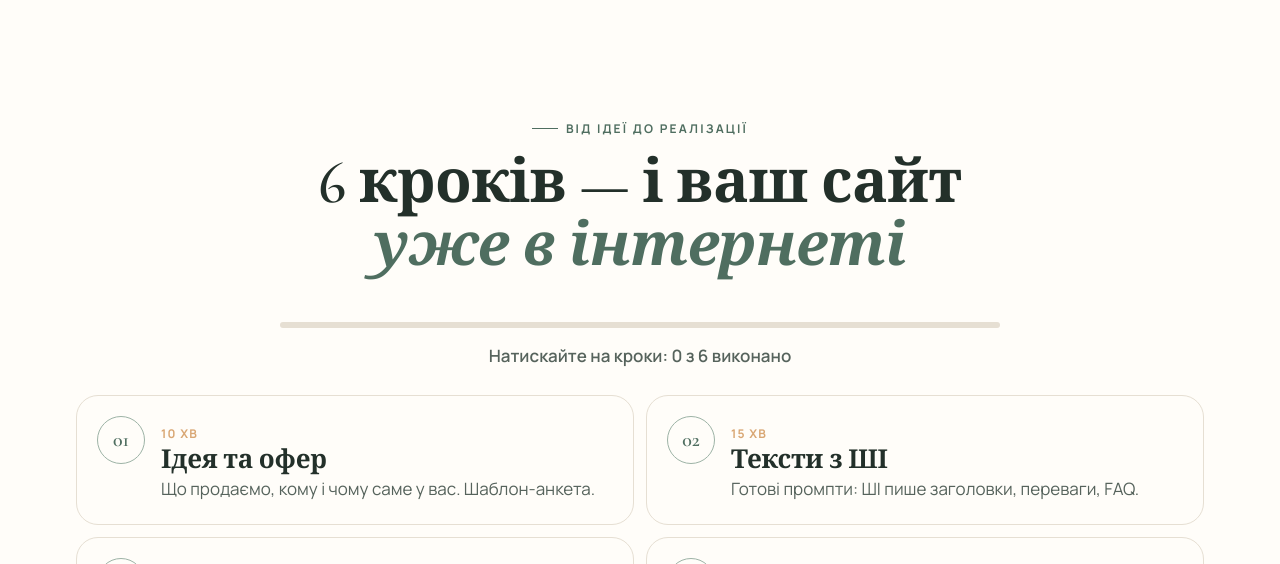
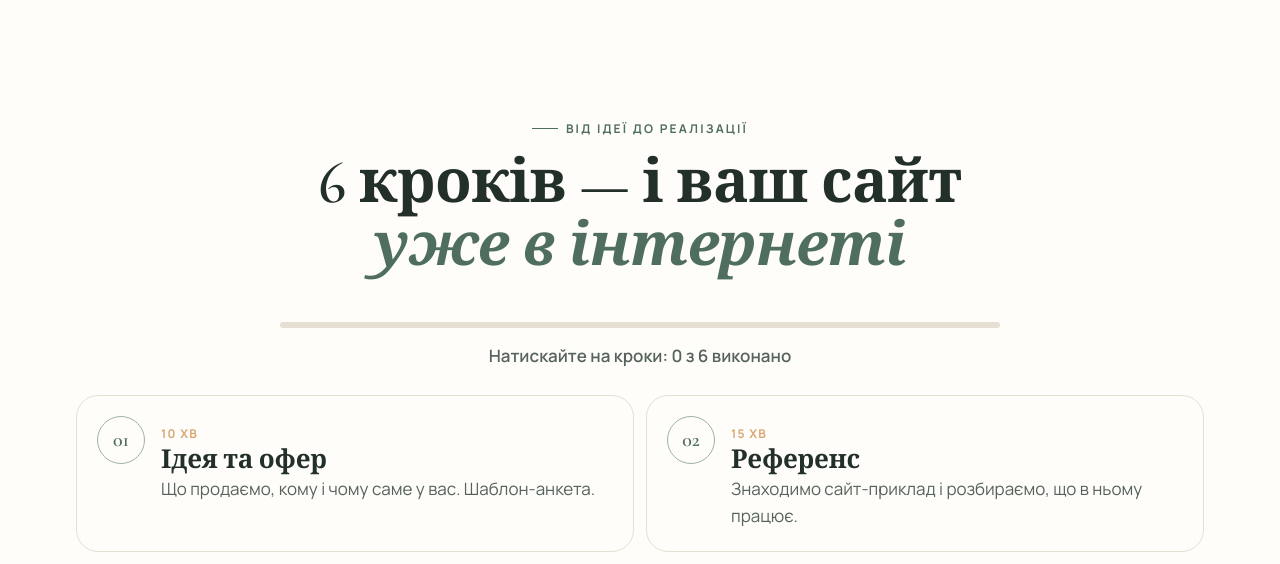
Before and after one commit to kolesnyknelia/site, a PHP site: page / in a window 1280 px wide. Shown: the part 5936-6500 px from the top of the page. Run offline with PHP 8.4, Linux system fonts and the light colour scheme; some web fonts are replaced.

Commit message:
Програма курсу за реальними блоками SendPulse; реклама й товарка — окремі продукти
- Програма: 6 блоків як у курсі (референс, сайт для товарки/експерта, хостинг, заявки)
- Із пакета прибрано модуль реклами і 4 шаблони; новий блок «Хочете більше?»
- FAQ: таргет — окремий урок; оферта без «шаблонів і промптів»

Co-Authored-By: Claude Opus 5.5 <noreply@anthropic.com>
Claude-Session: https://claude.ai/code/session_01AZhiLNiRVfuyTpNc9pTrPf

```diff
--- a/css/style.css
+++ b/css/style.css
@@ -454,3 +454,10 @@ footer a { color: var(--ink-2); }
 @media (min-width: 900px) { .help-fab { bottom: 24px; right: 24px; } }
 .footer-contacts { margin: 6px 0 12px; line-height: 1.8; }
 .footer-legal { font-size: 13px; margin: 0 0 10px; }
+
+/* ---------- Інші продукти ---------- */
+.more-grid { display: grid; gap: 16px; max-width: 900px; margin: 0 auto; }
+.more-card { background: var(--bg-2); border: 1px solid var(--line); border-radius: 26px; padding: 28px 24px; display: flex; flex-direction: column; }
+.more-card p { color: var(--ink-2); flex: 1; }
+.more-ico { width: 54px; height: 54px; border-radius: 16px; background: var(--sage-l); display: grid; place-items: center; font-size: 26px; margin-bottom: 14px; }
+@media (min-width: 760px) { .more-grid { grid-template-columns: 1fr 1fr; } }
--- a/docs/oferta.html
+++ b/docs/oferta.html
@@ -18,7 +18,7 @@
 <p>1.3. Виконавець має право змінювати умови цієї оферти. Зміни набирають чинності з моменту їх публікації на сайті й не поширюються на вже оплачені замовлення.</p>
 
 <h2>2. Предмет договору</h2>
-<p>2.1. Виконавець надає Замовнику доступ до онлайн-курсу «Сайт за 1 вечір з ШІ» (далі — «Курс»): відеоуроків, текстових матеріалів, шаблонів і промптів щодо самостійного створення односторінкових сайтів за допомогою інструментів штучного інтелекту.</p>
+<p>2.1. Виконавець надає Замовнику доступ до онлайн-курсу «Сайт за 1 вечір з ШІ» (далі — «Курс»): відеоуроків, текстових матеріалів і шпаргалок щодо самостійного створення односторінкових сайтів за допомогою інструментів штучного інтелекту.</p>
 <p>2.2. Курс надається в записі, через онлайн-платформу. Доступ відкривається за електронною адресою (email), яку Замовник вказав під час оформлення замовлення.</p>
 <p>2.3. Склад Курсу описано на сторінці <a href="https://kvn.kiev.ua">kvn.kiev.ua</a>. Виконавець може оновлювати й доповнювати матеріали Курсу без погіршення його змісту.</p>
 
--- a/index.html
+++ b/index.html
@@ -265,7 +265,7 @@
     <p class="progress-note" id="stepsNote"></p>
     <div class="steps">
       <div class="step reveal" data-sound="click"><span class="time">10 хв</span><h3>Ідея та офер</h3><p>Що продаємо, кому і чому саме у вас. Шаблон-анкета.</p></div>
-      <div class="step reveal" data-sound="click"><span class="time">15 хв</span><h3>Тексти з ШІ</h3><p>Готові промпти: ШІ пише заголовки, переваги, FAQ.</p></div>
+      <div class="step reveal" data-sound="click"><span class="time">15 хв</span><h3>Референс</h3><p>Знаходимо сайт-приклад і розбираємо, що в ньому працює.</p></div>
       <div class="step reveal" data-sound="click"><span class="time">20 хв</span><h3>Сайт з ШІ</h3><p>ШІ збирає сторінку з кнопками, формою і вашими фото.</p></div>
       <div class="step reveal" data-sound="click"><span class="time">10 хв</span><h3>Заявки в Telegram</h3><p>Підключаємо форму: ім'я і телефон летять вам у месенджер.</p></div>
       <div class="step reveal" data-sound="click"><span class="time">5 хв</span><h3>Публікація</h3><p>Сайт отримує свою адресу і працює 24/7.</p></div>
@@ -313,20 +313,18 @@
       <h2>Що всередині <em>навчання</em></h2>
     </div>
     <div class="acc reveal">
-      <details open><summary data-sound="pop"><small>Модуль 1</small>Старт: як працює лендінг, який продає</summary>
-        <div class="acc-body"><ul><li>Структура продаючої сторінки (на прикладах моїх сайтів)</li><li>Офер, біль, вигода: як говорити з клієнтом</li><li>Що потрібно підготувати: фото, ціна, контакти</li></ul></div></details>
-      <details><summary data-sound="pop"><small>Модуль 2</small>ШІ пише тексти за вас</summary>
-        <div class="acc-body"><ul><li>Безкоштовні ШІ-інструменти: ChatGPT, Claude, Gemini</li><li>Мої готові промпти для товару, експерта, тренера, психолога</li><li>Як зробити текст «живим», а не роботизованим</li></ul></div></details>
-      <details><summary data-sound="pop"><small>Модуль 3</small>Збираємо сайт з ШІ — без коду</summary>
-        <div class="acc-body"><ul><li>ШІ створює сайт за одним повідомленням</li><li>Кольори, шрифти, фото, кнопки — змінюємо словами</li><li>Мобільна версія: 90% клієнтів — з телефона</li></ul></div></details>
-      <details><summary data-sound="pop"><small>Модуль 4</small>Кнопка «Купити» і заявки в Telegram</summary>
-        <div class="acc-body"><ul><li>Форма «ім'я + телефон» → Telegram і Google Таблиця</li><li>Оплата карткою: WayForPay, Monobank, LiqPay</li><li>Подяка після заявки та автоматичні повідомлення</li></ul></div></details>
-      <details><summary data-sound="pop"><small>Модуль 5</small>Публікація та власний домен</summary>
-        <div class="acc-body"><ul><li>Безкоштовний хостинг: Netlify / GitHub Pages / Vercel</li><li>Як підключити свій домен (.com.ua, .shop)</li><li>Оновлення сайту за 5 хвилин</li></ul></div></details>
-      <details><summary data-sound="pop"><small>Модуль 6</small>Трафік: реклама в Instagram і Facebook</summary>
-        <div class="acc-body"><ul><li>Піксель Meta: щоб реклама знаходила покупців</li><li>Налаштування на українців в Україні та Європі</li><li>Креативи, які приводять заявки (мій досвід у товарці)</li></ul></div></details>
-      <details><summary data-sound="pop"><small>Бонус</small>Шаблони 4 ніш + чек-лист запуску</summary>
-        <div class="acc-body"><ul><li>Готові сайти: товарка, курс, тренер, психолог</li><li>Чек-лист «Сайт перед запуском реклами»</li></ul></div></details>
+      <details open><summary data-sound="pop"><small>Блок 1</small>Що ми створюємо</summary>
+        <div class="acc-body"><ul><li>Урок 1. Що таке односторінковий сайт і чому він продає</li></ul></div></details>
+      <details><summary data-sound="pop"><small>Блок 2</small>Де взяти приклад сайту</summary>
+        <div class="acc-body"><ul><li>Урок 1. Як знайти референс — сайт, на який рівнятися</li><li>Шпаргалка: як розібрати сайт-референс перед створенням свого</li><li>Що потрібно підготувати перед наступним уроком</li></ul></div></details>
+      <details><summary data-sound="pop"><small>Блок 3</small>Створюємо сайт з ШІ</summary>
+        <div class="acc-body"><ul><li>Урок 1. Сайт для товарки</li><li>Урок 2. Сайт для експерта / курсу / послуги</li></ul></div></details>
+      <details><summary data-sound="pop"><small>Блок 4</small>Що знаходиться всередині сайту</summary>
+        <div class="acc-body"><ul><li>Урок 1. HTML, CSS, JS, зображення — простими словами, без програмування</li></ul></div></details>
+      <details><summary data-sound="pop"><small>Блок 5</small>Ставимо сайт на хостинг</summary>
+        <div class="acc-body"><ul><li>Урок 1. ZIP → хостинг → сайт працює</li><li>Урок 2. Що ще підключаємо до сайту після хостингу</li></ul></div></details>
+      <details><summary data-sound="pop"><small>Блок 6</small>Заявки та оплата</summary>
+        <div class="acc-body"><ul><li>Урок 1. Заявка з сайту в Telegram</li></ul></div></details>
     </div>
   </div>
 </section>
@@ -362,10 +360,10 @@
         <div class="amount" data-plan-price="course">$29</div>
         <p class="price-note">Один платіж · доступ одразу після оплати</p>
         <ul class="list">
-          <li>Усі 6 модулів: від ідеї до сайту з оплатою</li>
-          <li>Мої готові промпти для ШІ</li>
-          <li>4 шаблони сайтів: товарка, курс, тренер, психолог</li>
-          <li>Модуль про рекламу в Instagram і Facebook</li>
+          <li>6 блоків: від ідеї до сайту, який приймає заявки</li>
+          <li>Два сайти на вибір: для товарки або для експерта / послуги</li>
+          <li>Шпаргалка: як розібрати сайт-референс</li>
+          <li>Публікація на хостингу і заявки в Telegram</li>
           <li>Доступ до уроків приходить на email автоматично</li>
           <li>Підтримка в Telegram, якщо щось не виходить</li>
         </ul>
@@ -386,6 +384,31 @@
   </div>
 </section>
 
+<!-- ============ ІНШІ ПРОДУКТИ (докупити окремо) ============ -->
+<section id="more">
+  <div class="container">
+    <div class="section-head reveal">
+      <span class="eyebrow">Окремо від курсу</span>
+      <h2>Хочете <em>більше</em>?</h2>
+      <p>Ці теми не входять у курс «Сайт за 1 вечір з ШІ» — їх можна докупити окремо.</p>
+    </div>
+    <div class="more-grid">
+      <div class="more-card reveal">
+        <div class="more-ico">🎯</div>
+        <h3>Таргетована реклама</h3>
+        <p>Як запустити рекламу в Instagram і Facebook на свій сайт: піксель, аудиторія українців в Україні та Європі, креативи.</p>
+        <a class="btn btn-ghost btn-block" data-help data-sound="pop">Дізнатися більше</a>
+      </div>
+      <div class="more-card reveal d1">
+        <div class="more-ico">📦</div>
+        <h3>Товарний бізнес</h3>
+        <p>Навчання з товарки від практика: пошук товару, постачальники, продажі через односторінкові сайти.</p>
+        <a class="btn btn-ghost btn-block" data-help data-sound="pop">Дізнатися більше</a>
+      </div>
+    </div>
+  </div>
+</section>
+
 <!-- ============ 12. FAQ ============ -->
 <section id="faq">
   <div class="container">
@@ -399,6 +422,7 @@
       <details><summary data-sound="pop">Скільки часу займає один сайт?</summary><div class="acc-body">Перший — 1 вечір (2–3 години разом з уроками). Наступні — 30–60 хвилин.</div></details>
       <details><summary data-sound="pop">Я живу не в Україні. Підійде?</summary><div class="acc-body">Так, навчання онлайн, українською. Ціна вказана в доларах, оплата через WayForPay карткою будь-якого банку: сума автоматично конвертується у валюту вашої картки.</div></details>
       <details><summary data-sound="pop">Чи можна робити сайти на замовлення і заробляти?</summary><div class="acc-body">Так. Багато хто після курсу робить лендінги для знайомих підприємців, експертів і магазинів — це окреме джерело доходу.</div></details>
+      <details><summary data-sound="pop">Чи є в курсі таргетована реклама?</summary><div class="acc-body">Ні, курс — про створення сайту: від ідеї до публікації і заявок у Telegram. Таргетована реклама — окремий урок, його можна докупити (дивіться блок «Хочете більше?»).</div></details>
       <details><summary data-sound="pop">Чи можна повернути гроші?</summary><div class="acc-body">Курс — цифровий продукт, доступ відкривається одразу після оплати, тому після надання доступу повернення коштів неможливе. Якщо ж доступ не прийшов або оплату списали двічі — напишіть у підтримку, ми все вирішимо. Детально — в <a href="docs/oferta.html#refund">умовах повернення</a>.</div></details>
       <details><summary data-sound="pop">Як я отримаю доступ?</summary><div class="acc-body">Одразу після оплати на ваш email автоматично приходить доступ до уроків. Перевірте також «Спам» і «Промоакції». Якщо за 15 хвилин листа немає — натисніть «💬 Підтримка», і ми швидко допоможемо.</div></details>
     </div>
```
